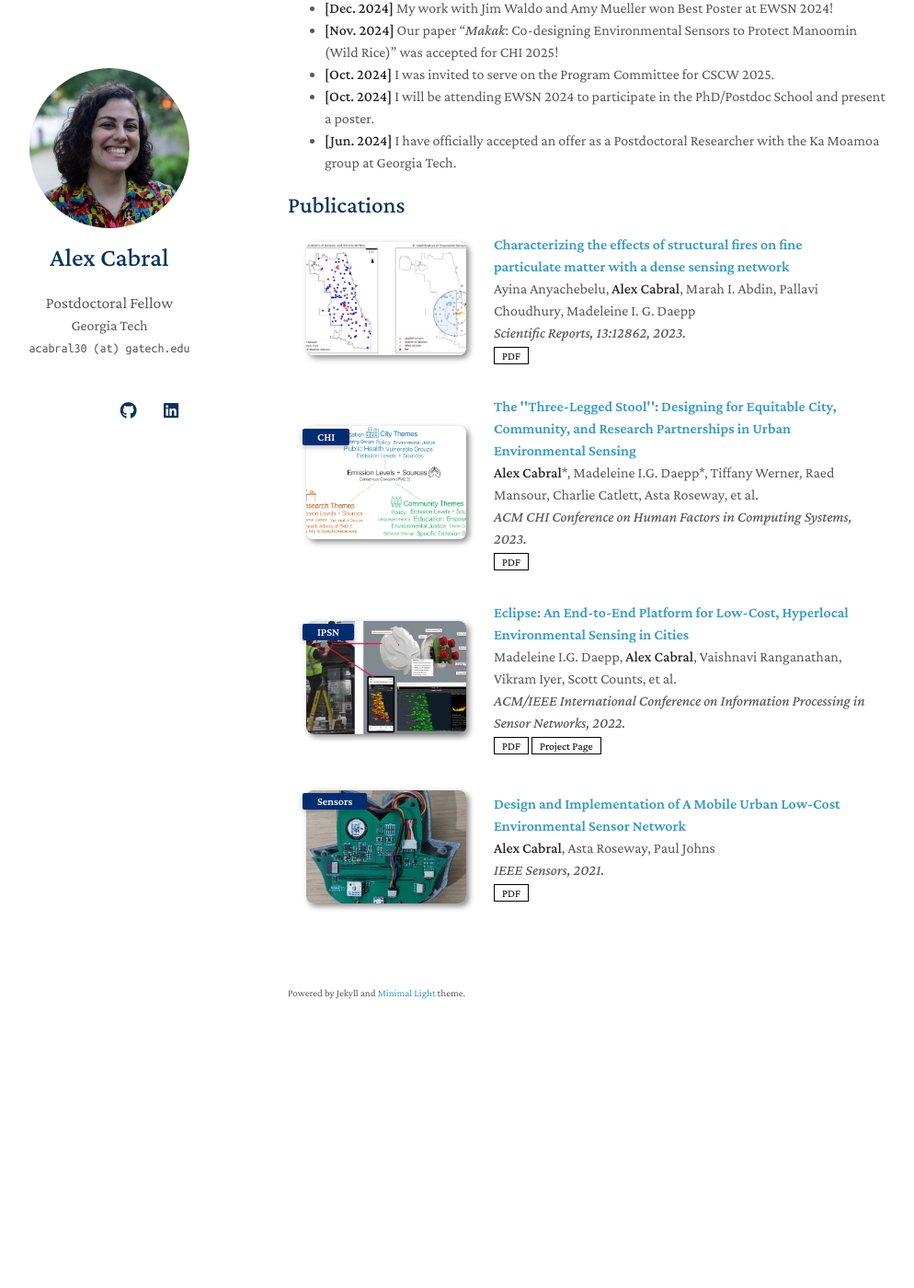
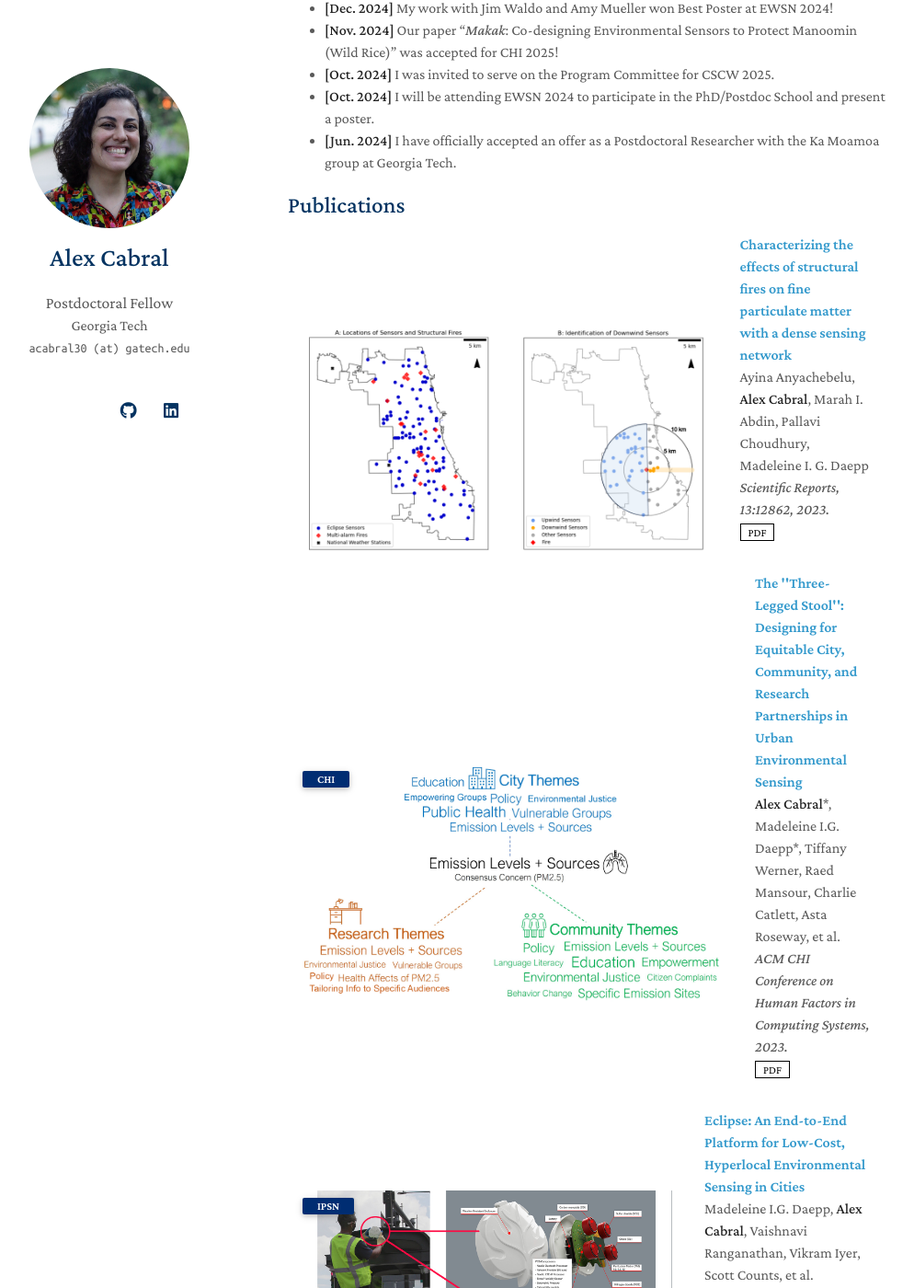
Before and after one commit to a-cabral/a-cabral.github.io, a Jekyll site: the page built from index.md, in a window 1280 px wide and 1400 px high, scrolled down 569 px. Shown: the whole window at 92% size, without its empty margins (157-1151 px from the left). Built offline with Jekyll 4.4.1, drawn with Linux system fonts in a browser that asks for light colours; nearby versions of some CDN libraries; a style sheet for code colours, icons or effects is not loaded; our own code applies the rules of GitHub Pages for plain Markdown files; before the commit the page ends 1729 px from its top, so only the background shows below that.

```diff
--- a/assets/css/publications.css
+++ b/assets/css/publications.css
@@ -78,5 +78,3 @@ blockquote { background: var(--global-bg-color); border-left: 2px solid var(--gl
 .publications ol.bibliography li div.abstract.hidden { border: dashed 1px var(--global-bg-color); }
 
 .publications ol.bibliography li div.abstract.hidden.open { border-color: var(--global-text-color); }
-
-.publications ol.bibliography li .teaser { border-radius: 8px; box-shadow: 3px 3px 6px #888; height: 123px; width: 270px; margin-top: 5px; margin-left: 5px; margin-bottom: 5px; object-fit: cover; }
```
